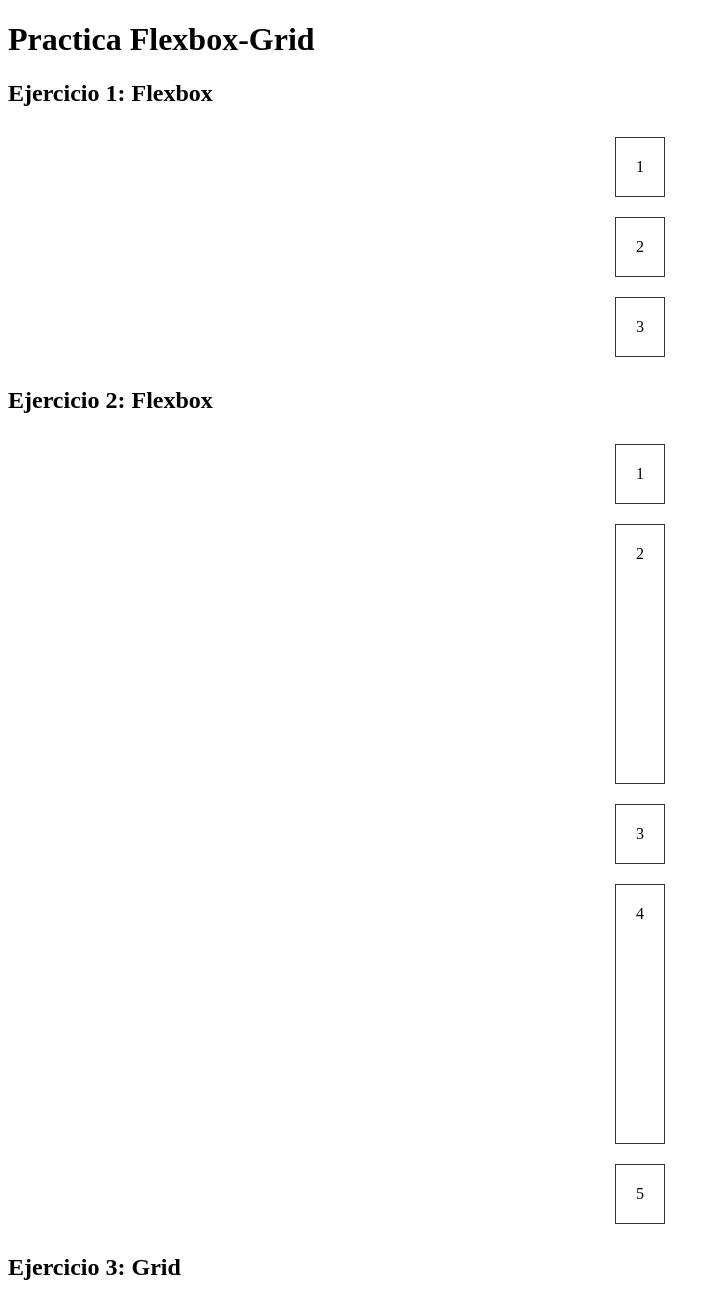
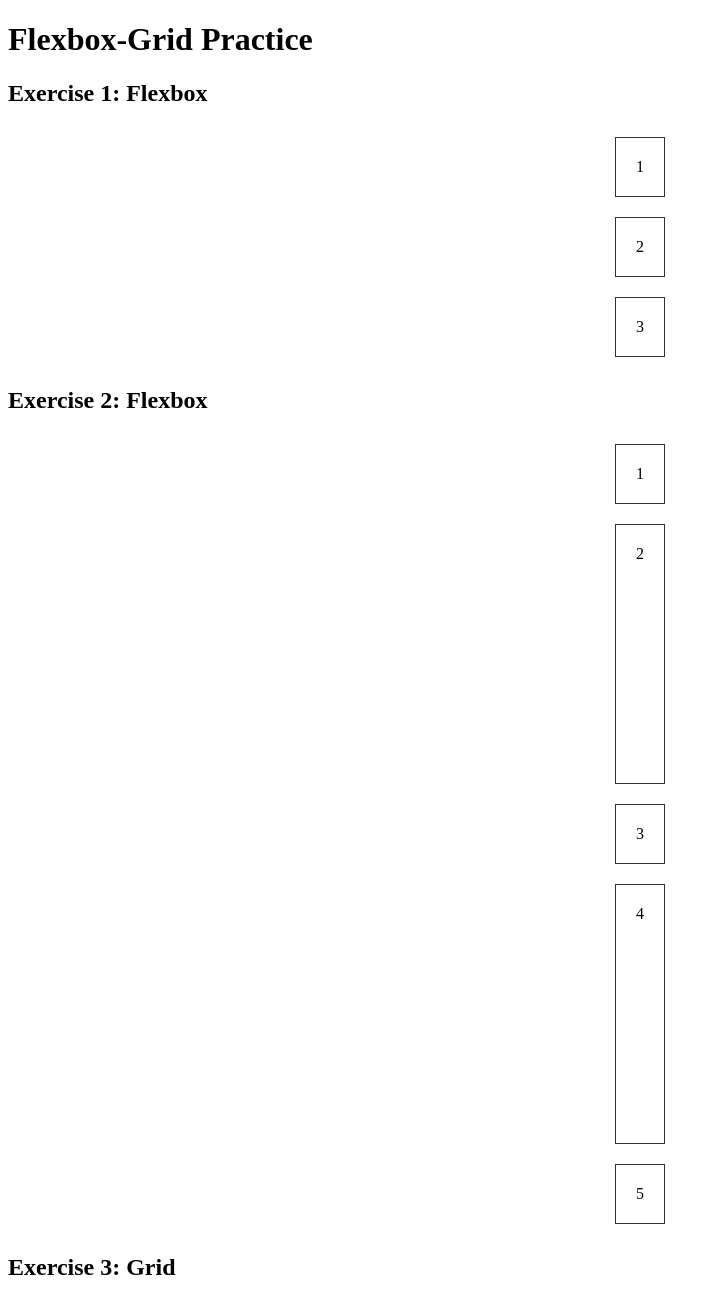
Before and after one commit to mbermudez24/Flexbox-Grid-Exercises, a plain HTML site: page index.htm in a window 1280 px wide. Shown: the top 1300 px of the page, without its empty margins (0-720 px from the left). Drawn offline with Linux system fonts and the light colour scheme.

Commit message:
Traduced to english

```diff
--- a/index.htm
+++ b/index.htm
@@ -4,31 +4,31 @@
 <head>
     <meta charset="UTF-8">
     <meta name="viewport" content="width=device-width, initial-scale=1.0">
-    <title>Practica Flexbox-Grid</title>
+    <title>Flexbox-Grid Practice</title>
     <link rel="stylesheet" href="css/style.css">
     <style>
     </style>
 </head>
 
 <body>
-    <h1>Practica Flexbox-Grid</h1>
+    <h1>Flexbox-Grid Practice</h1>
 
-    <!--Ejercicio 1: Flexbox
-        Crea una fila de tres elementos, donde el primer y último elemento tengan el doble de ancho que el elemento del medio.
+    <!--Exercise 1: Flexbox
+        Create a row with three elements, where the first and last elements are twice as wide as the middle element.
     -->
 
-    <h2>Ejercicio 1: Flexbox</h2>
+    <h2>Exercise 1: Flexbox</h2>
     <div class="container">
         <div class="item double-width">1</div>
         <div class="item">2</div>
         <div class="item double-width">3</div>
     </div>
 
-    <!--Ejercicio 2: Flexbox
-        Crea una disposición en forma de columna con cinco elementos, donde el segundo y cuarto elemento tengan el doble de altura que los demás.
+    <!--Exercise 2: Flexbox
+        Create a column layout with five elements, where the second and fourth elements are twice as tall as the others.
     -->
 
-    <h2>Ejercicio 2: Flexbox</h2>
+    <h2>Exercise 2: Flexbox</h2>
 
     <div class="container2 column">
         <div class="item2">1</div>
@@ -38,11 +38,11 @@
         <div class="item2">5</div>
     </div>
 
-    <!--Ejercicio 3: Grid
-        Crea un grid de 3x3 donde cada celda tenga un borde, relleno y algún contenido. Haz que la primera fila tenga el doble de altura que las demás filas.
+    <!--Exercise 3: Grid
+        Create a 3x3 grid where each cell has a border, padding, and some content. Make the first row twice as tall as the other rows.
     -->
 
-    <h2>Ejercicio 3: Grid</h2>
+    <h2>Exercise 3: Grid</h2>
 
     <div class="container3">
         <div class="item3">1</div>
@@ -56,11 +56,11 @@
         <div class="item3">9</div>
     </div>
 
-    <!--Ejercicio 4: Grid
-        Crea un grid de 2x4 donde las dos primeras celdas ocupen dos columnas cada una.
+    <!--Exercise 4: Grid
+        Create a 2x4 grid where the first two cells each occupy two columns.
     -->
 
-    <h2>Ejercicio 4: Grid</h2>
+    <h2>Exercise 4: Grid</h2>
 
     <div class="container4">
         <div class="item4 double-width4">1</div>
@@ -73,12 +73,11 @@
         <div class="item4">8</div>
     </div>
 
-    <!--Ejercicio 5: Combinado
-        Crea una estructura que contenga dos filas. En la primera fila, utiliza Flexbox para alinear tres elementos en el centro. En la segunda fila, utiliza Grid para crear una disposición de 2x2.
-
+    <!--Exercise 5: Combined
+        Create a structure that contains two rows. In the first row, use Flexbox to align three elements in the center. In the second row, use Grid to create a 2x2 layout.
     -->
 
-    <h2>Ejercicio 5: Combinado</h2>
+    <h2>Exercise 5: Combined</h2>
 
     <div class="container">
         <div class="flex-row">
```
